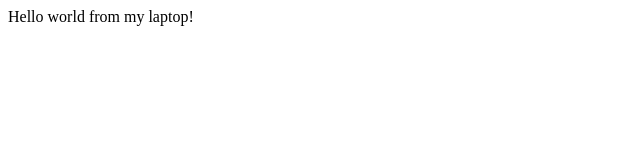
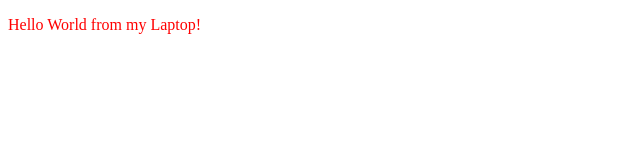
Before and after one commit to jcowcow11/My-Second-Repository, a plain HTML site: page index.html in a window 1280 px wide. Shown: the whole page, without its empty margins (0-640 px from the left). Drawn offline with Linux system fonts and the light colour scheme.

Commit message:
added stylesheet

```diff
--- /dev/null
+++ b/css/styles.css
@@ -0,0 +1,3 @@
+p {
+  color: red;
+}
--- a/index.html
+++ b/index.html
@@ -1 +1,12 @@
-Hello world from my laptop!
+<!DOCTYPE html>
+<html lang="en">
+  <head>
+    <meta charset="UTF-8" />
+    <meta name="viewport" content="width=device-width, initial-scale=1.0" />
+    <title>My Portfolio</title>
+    <link rel="stylesheet" href="css/styles.css" />
+  </head>
+  <body>
+    <p>Hello World from my Laptop!</p>
+  </body>
+</html>
```
